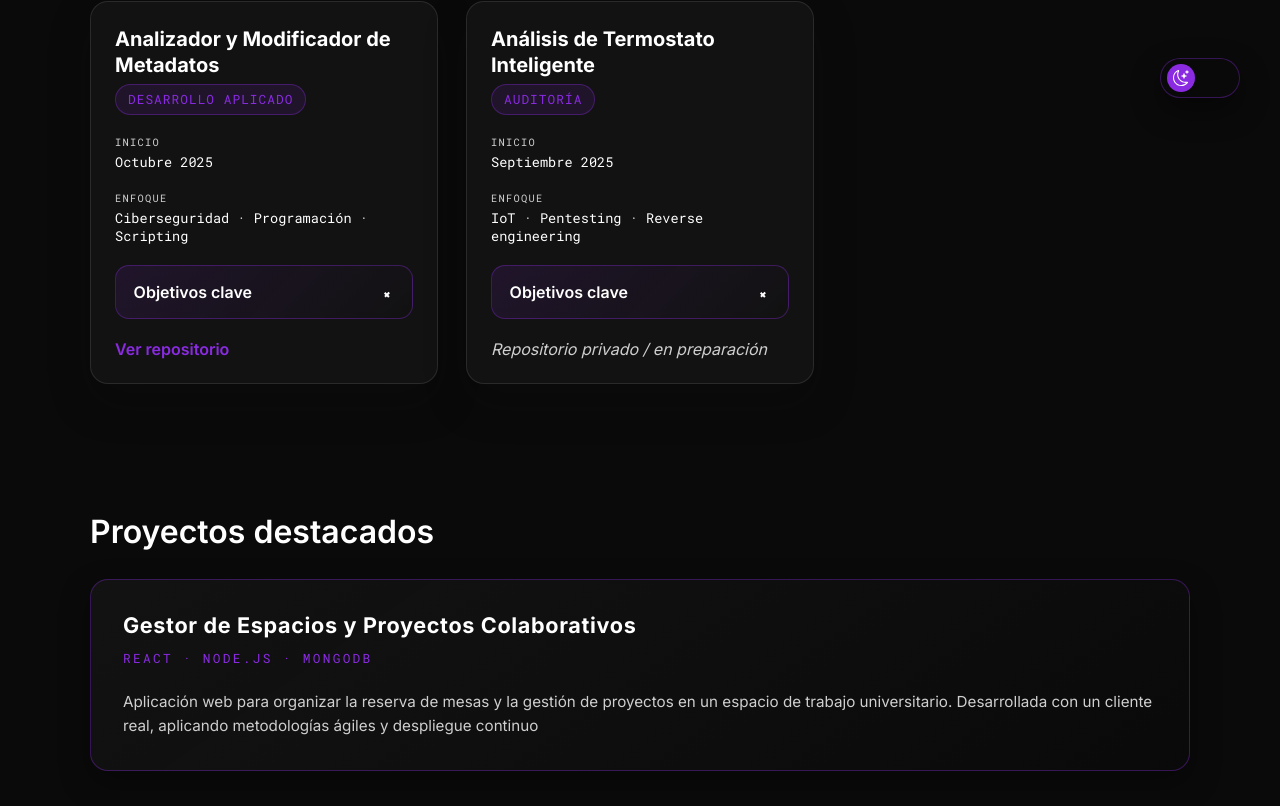
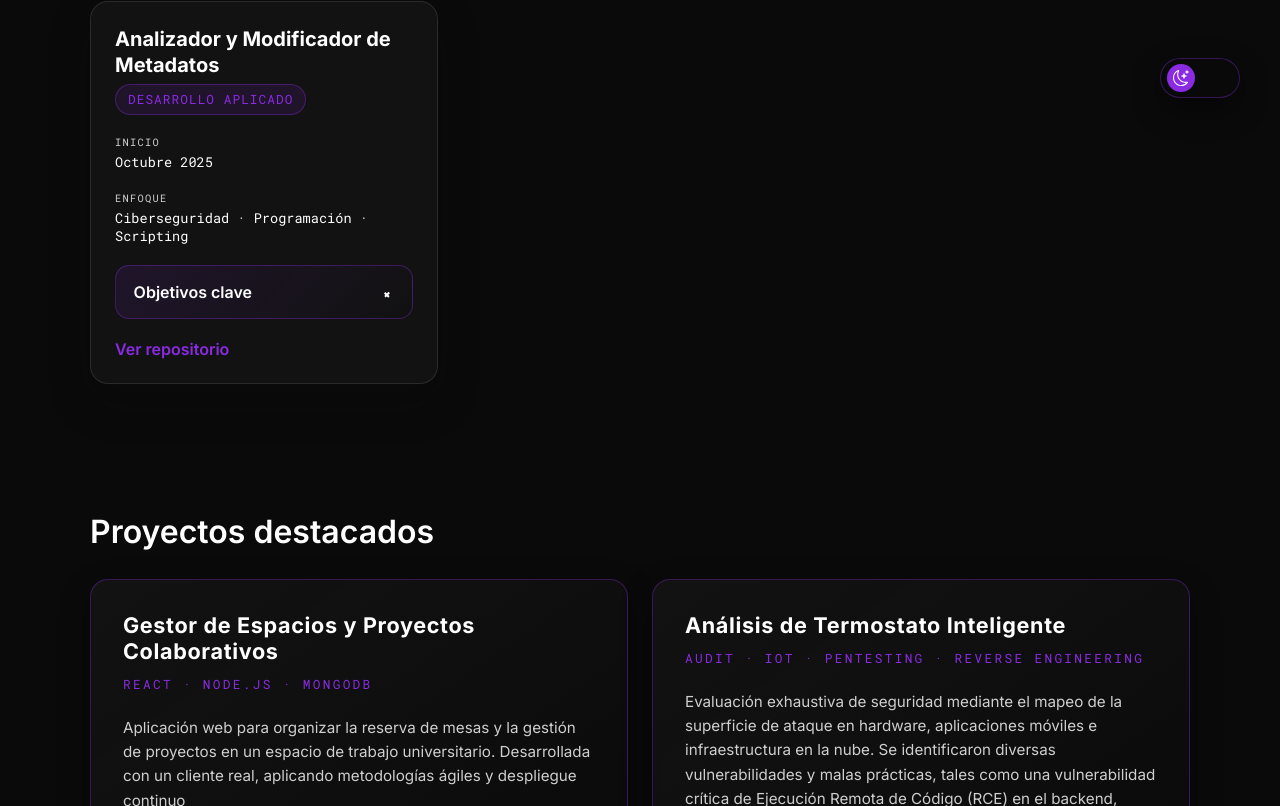
Before and after one commit to Diego740/diego740.github.io, a React (Vite) app: page /projects in a window 1280 px wide. Shown: the part 654-1460 px from the top of the page. Built offline with nearby package versions, Linux system fonts and the light colour scheme.

Commit message:
update projects

```diff
--- a/src/components/ProjectCard.module.css
+++ b/src/components/ProjectCard.module.css
@@ -18,6 +18,7 @@
   background: radial-gradient(circle at 30% 20%, rgba(138, 43, 226, 0.18), transparent 60%);
   opacity: 0;
   transition: opacity 0.35s ease;
+  pointer-events: none;
 }
 
 .card:hover::before {
--- a/src/i18n/locales/en/projects.json
+++ b/src/i18n/locales/en/projects.json
@@ -29,6 +29,12 @@
       "tech": "React · Node.js · MongoDB",
       "description": "Web application for managing desk bookings and project tracking in a university coworking space. Developed with a real client using agile methodologies and continuous deployment.",
       "link": null
+    },
+    {
+      "title": "Smart Thermostat Analysis",
+      "tech": "Audit · IoT · Pentesting · Reverse engineering",
+      "description": "Comprehensive security assessment mapping the attack surface across hardware, mobile apps, and cloud infrastructure. Identified several vulnerabilities and bad practices, such as a critical Remote Code Execution (RCE) vulnerability in the backend, plain-text credential exposure in the local interface, and hardcoded API keys in the mobile application.",
+      "link": "https://drive.google.com/file/d/16mxXQpSL3WSaXcJAnss93JoElSvgP0E-/view?usp=sharing"
     }
   ],
   "completed": {
@@ -49,18 +55,6 @@
         "Allow different users to preserve their privacy."
       ],
       "repository": "https://github.com/Diego740/Analizador-Metadatos.git"
-    },
-    {
-      "title": "Smart Thermostat Analysis",
-      "status": "Audit",
-      "startDate": "September 2025",
-      "scope": "IoT · Pentesting · Reverse engineering",
-      "objectives": [
-        "Map the attack surface by assessing firmware, mobile APIs and wireless communications.",
-        "Identify vulnerabilities in the remote control.",
-        "Document the intrusion process."
-      ],
-      "repository": null
     }
   ],
   "completedProjects": [
--- a/src/i18n/locales/es/projects.json
+++ b/src/i18n/locales/es/projects.json
@@ -29,6 +29,12 @@
       "tech": "React · Node.js · MongoDB",
       "description": "Aplicación web para organizar la reserva de mesas y la gestión de proyectos en un espacio de trabajo universitario. Desarrollada con un cliente real, aplicando metodologías ágiles y despliegue continuo",
       "link": null
+    },
+    {
+      "title": "Análisis de Termostato Inteligente",
+      "tech": "Audit · IoT · Pentesting · Reverse engineering",
+      "description": "Evaluación exhaustiva de seguridad mediante el mapeo de la superficie de ataque en hardware, aplicaciones móviles e infraestructura en la nube. Se identificaron diversas vulnerabilidades y malas prácticas, tales como una vulnerabilidad crítica de Ejecución Remota de Código (RCE) en el backend, exposición de credenciales en texto plano en la interfaz local y claves de API 'harcodeadas' en el código de la aplicación móvil.",
+      "link": "https://drive.google.com/file/d/16mxXQpSL3WSaXcJAnss93JoElSvgP0E-/view?usp=sharing"
     }
   ],
   "completed": {
@@ -49,18 +55,6 @@
         "Permitir mantener la privacidad de los diferentes usuarios."
       ],
       "repository": "https://github.com/Diego740/Analizador-Metadatos.git"
-    },
-    {
-      "title": "Análisis de Termostato Inteligente",
-      "status": "Auditoría",
-      "startDate": "Septiembre 2025",
-      "scope": "IoT · Pentesting · Reverse engineering",
-      "objectives": [
-        "Mapear la superficie de ataque evaluando firmware, APIs móviles y comunicaciones inalámbricas.",
-        "Identificar vulnerabilidades en el control remoto.",
-        "Documentar proceso de intrusión."
-      ],
-      "repository": null
     }
   ],
   "completedProjects": [
```
